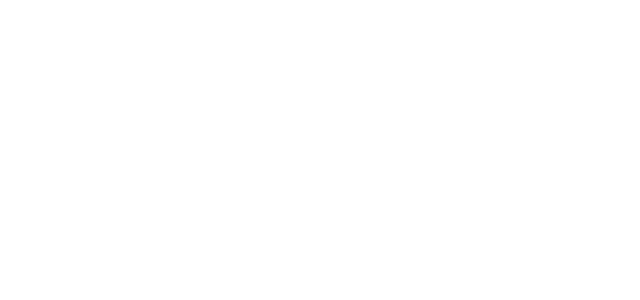
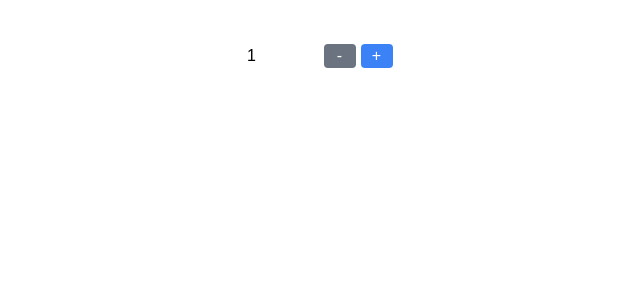
Before and after one commit to arya0509/cprg306-assignments, a Next.js app: page /week-4 in a window 1280 px wide. Shown: the top 300 px of the page, without its empty margins (325-965 px from the left). Built offline with nearby package versions, Linux system fonts and the light colour scheme.

Commit message:
final changes for week-4

```diff
--- a/app/week-4/new-item.js
+++ b/app/week-4/new-item.js
@@ -2,11 +2,11 @@
 import { React } from "react";
 import { useState } from "react";
 export default function NewItem() {
-    let{quantity, setQuantity} = useState(1);
+    const[quantity, setQuantity] = useState(1);
 
 
     let increment = () => {
-        if(quantity>20){
+        if(quantity>=20){
             return;
         }
         else{
@@ -15,7 +15,7 @@
     };
 
     let decrement=()=>{
-        if(quantity<1){
+        if(quantity<=1){
             return;
         }
         else{
@@ -23,10 +23,15 @@
         }
     };
     return(
-        <div className="bg-white">
-            <button onClick={decrement} className="bg-blue-600 text-white">-</button>
-            <p>{quantity}</p>
-            <button onClick={increment} className="bg-blue-600 text-white">+</button>
+        <div className="max-h-screen flex justify-center">
+            <div className="bg-white w-40 h-12 flex flex-row justify-around mt-8">
+                <p className="text-black flex-1 mt-3 ml-3">{quantity}</p>
+                <div className="flex flex-1 w-10 justify-around">
+                    <button onClick={decrement} className={` text-white w-8 h-6 mt-3 rounded ${quantity===1 ?'bg-gray-500 ':'bg-blue-500  hover:bg-blue-700'}`}>-</button>
+                    <button onClick={increment} className={` text-white  w-8 h-6 mt-3 rounded ${quantity===20 ?'bg-gray-500 ':'bg-blue-500  hover:bg-blue-700'}`}>+</button>
+                </div>
+            </div>
         </div>
+
     );
 }
--- a/app/week-4/page.js
+++ b/app/week-4/page.js
@@ -1,8 +1,10 @@
-import React from 'react';
 import NewItem from './new-item';
 
 export default function Page(){
-   <main className='bg-white'>
+    return(
+    <main>
         <NewItem />
    </main>
+   );
+
  }
```
